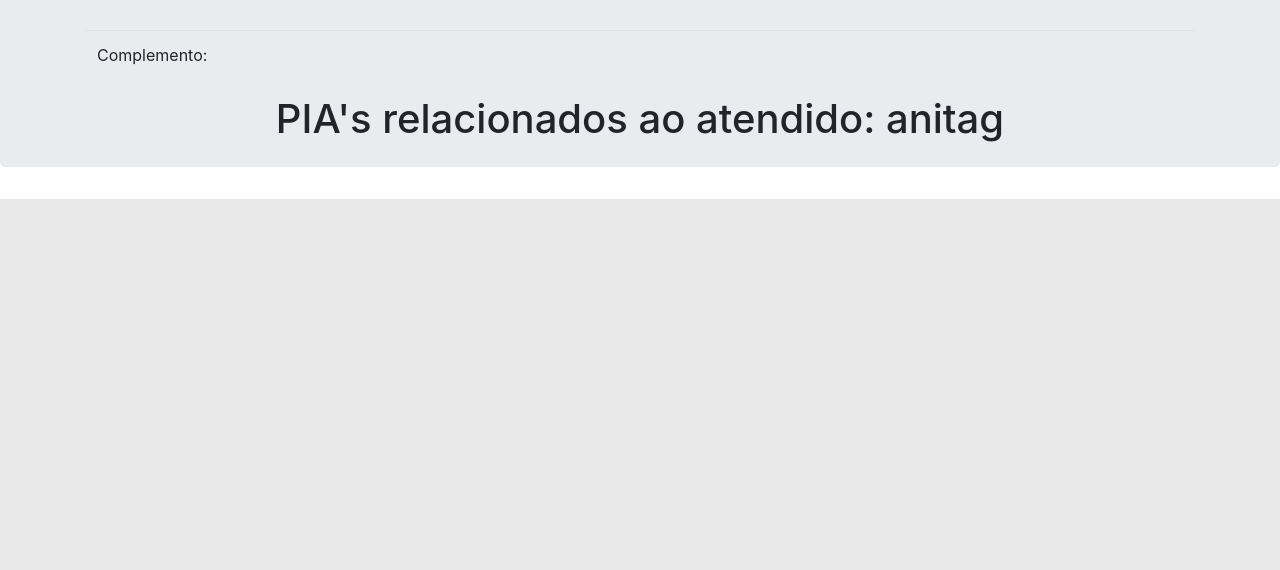
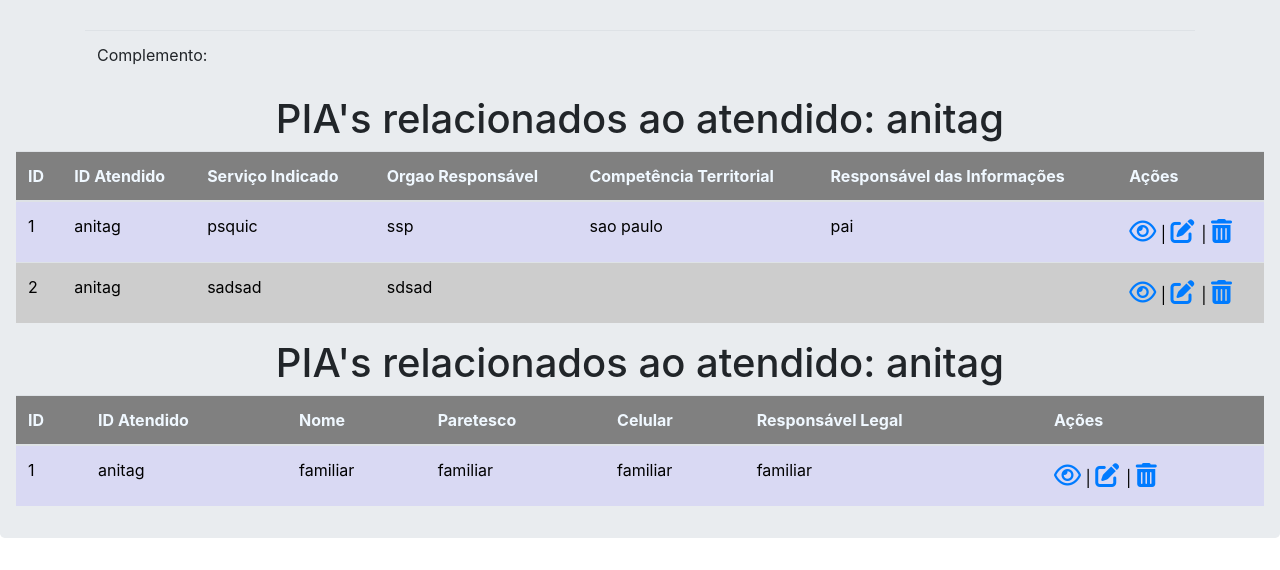
Before and after one commit to ANYBIEMMI/ProjetoIntegrador---Univesp, a Flask app: page /2 in a window 1280 px wide. Shown: the part 644-1214 px from the top of the page. Before the commit the page ends 843 px from the top, so only its background shows below. Run offline with Flask 3, Linux system fonts and the light colour scheme; some libraries are stand-ins or nearby versions.

Commit message:
commit 6 - inclusao de tabelas familiares e pias dentro da view do atendido , trazendo somente os registros relacionados ao atendido

```diff
--- a/app.py
+++ b/app.py
@@ -13,6 +13,12 @@ db.init_app(app)
 @app.before_request
 def create_table():
     db.create_all()
+
+
+@app.route('/home',methods=['GET'])
+def RetrieveAll():
+        pias = PIA.query.all()
+        return render_template('home.html', pias=pias)
 
 
 @app.route('/create', methods=['GET', 'POST'])
@@ -50,6 +56,8 @@ def create():
         db.session.commit()
         return redirect('/')
 
+
+
 @app.route('/')
 def RetrieveList():
     pacientes = Paciente.query.all()
@@ -57,11 +65,14 @@ def RetrieveList():
 
 
 @app.route('/<int:id>')
-def RetrieveStudent(id):
+def RetrievePaciente(id):
     pacientes = Paciente.query.filter_by(id=id).first()
     if pacientes:
-        return render_template('infoPaciente.html', pacientes = pacientes)
-    return f"Employee with id ={id} Doenst exist"
+        pias = PIA.query.filter_by(id_paciente=pacientes.nome).limit(10).all()
+        familiares = Familiar.query.filter_by(id_paciente=pacientes.nome).limit(10).all()
+
+        return render_template('infoPaciente.html', pacientes=pacientes, pias=pias, familiares=familiares)
+    return f"Paciente with id={id} does not exist"
 
 
 
--- a/templates/createPIA.html
+++ b/templates/createPIA.html
@@ -14,12 +14,13 @@
  <h1> Novo PIA</h1>
 
     </div>
+</div>
 
 
-</div>
 <div class="container">
 <form action='' method = "POST">
 <table class="table">
+
     <tr>
         <td>ID Atendido</td>
         <td><input type="text" name="id_paciente" id="id_paciente" placeholder="" class="form-control"></td>
--- a/templates/infoPaciente.html
+++ b/templates/infoPaciente.html
@@ -86,7 +86,99 @@
 
     </div>
 
-   <td></td>
+<table class="table">
+     <thead style="background-color: gray;color: aliceblue;">
+        <th>ID</th>
+        <th>ID Atendido</th>
+        <th>Serviço Indicado</th>
+        <th>Orgao Responsável</th>
+        <th>Competência Territorial</th>
+        <th>Responsável das Informações</th>
+     <th>Ações</th>
 
 
+    </thead>
+
+   <tbody id="tablePia">
+    {% for pia in pias %}
+    <tr
+    {% if loop.index %2==0 %}
+    style="background-color:RGB(205,205,205);color:black;"
+    {% else %}
+    style="background-color:RGB(217,217,243);color:black;"
+    {% endif %}
+    ><td>{{ loop.index }}</td>
+    <td>{{pia.id_paciente}}</td>
+    <td>{{pia.serviço_indicado}}</td>
+    <td>{{pia.orgao_responsavel}}</td>
+    <td>{{pia.competencia_territorial}}</td>
+    <td>{{pia.responsavel_informaçoes}}</td>
+
+
+    <td>
+        <span style="font-size: 24px;color:red;">
+          <a href="/pia/{{pia.id}}"> <i class="fa-regular fa-eye"></i></a></span> |
+        <span style="font-size: 24px;color:white;">
+       <a href="/{{pia.id}}/pia/edit"> <i class="fas fa-edit"></i></a> </span>
+        | <span style="font-size: 24px;color:red;">
+          <a href="/{{pia.id}}/pia/delete"> <i class="fas fa-trash-alt"></i></a></span>
+
+
+    </td>
+
+    {% endfor %}
+   </tbody>
+ </table>
+
+     <div class="well text-center">
+
+ <h1> PIA's relacionados ao atendido: {{pacientes.nome}}</h1>
+
+    </div>
+
+
+    <table class="table">
+     <thead style="background-color: gray;color: aliceblue;">
+        <th>ID</th>
+        <th>ID Atendido</th>
+        <th>Nome</th>
+        <th>Paretesco</th>
+        <th>Celular</th>
+        <th>Responsável Legal</th>
+     <th>Ações</th>
+
+
+    </thead>
+
+   <tbody id="tableFamiliar">
+    {% for f in familiares %}
+    <tr
+    {% if loop.index %2==0 %}
+    style="background-color:RGB(205,205,205);color:black;"
+    {% else %}
+    style="background-color:RGB(217,217,243);color:black;"
+    {% endif %}
+    ><td>{{ loop.index }}</td>
+    <td>{{f.id_paciente}}</td>
+    <td>{{f.nome}}</td>
+    <td>{{f.parentesco}}</td>
+    <td>{{f.celular}}</td>
+    <td>{{f.responsavel_legal}}</td>
+
+
+    <td>
+        <span style="font-size: 24px;color:red;">
+          <a href="/familiar/{{f.id}}"> <i class="fa-regular fa-eye"></i></a></span> |
+        <span style="font-size: 24px;color:white;">
+       <a href="/{{f.id}}/familiar/edit"> <i class="fas fa-edit"></i></a> </span>
+        | <span style="font-size: 24px;color:red;">
+          <a href="/{{f.id}}/familiar/delete"> <i class="fas fa-trash-alt"></i></a></span>
+
+
+    </td>
+
+    {% endfor %}
+   </tbody>
+ </table>
+
 {% endblock %} </div>
```
Also changed, not shown: templates/home.html (added, +87 -0 lines), instance/familiares.db.
